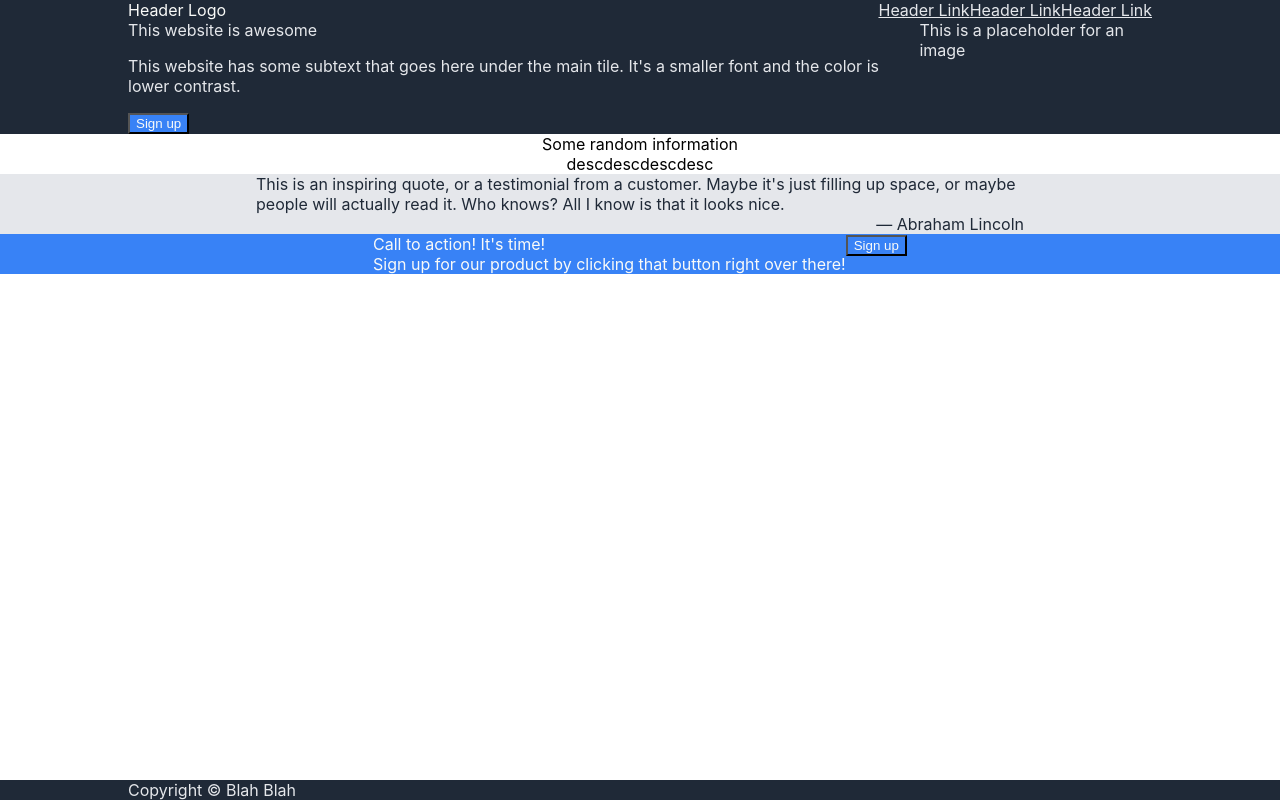
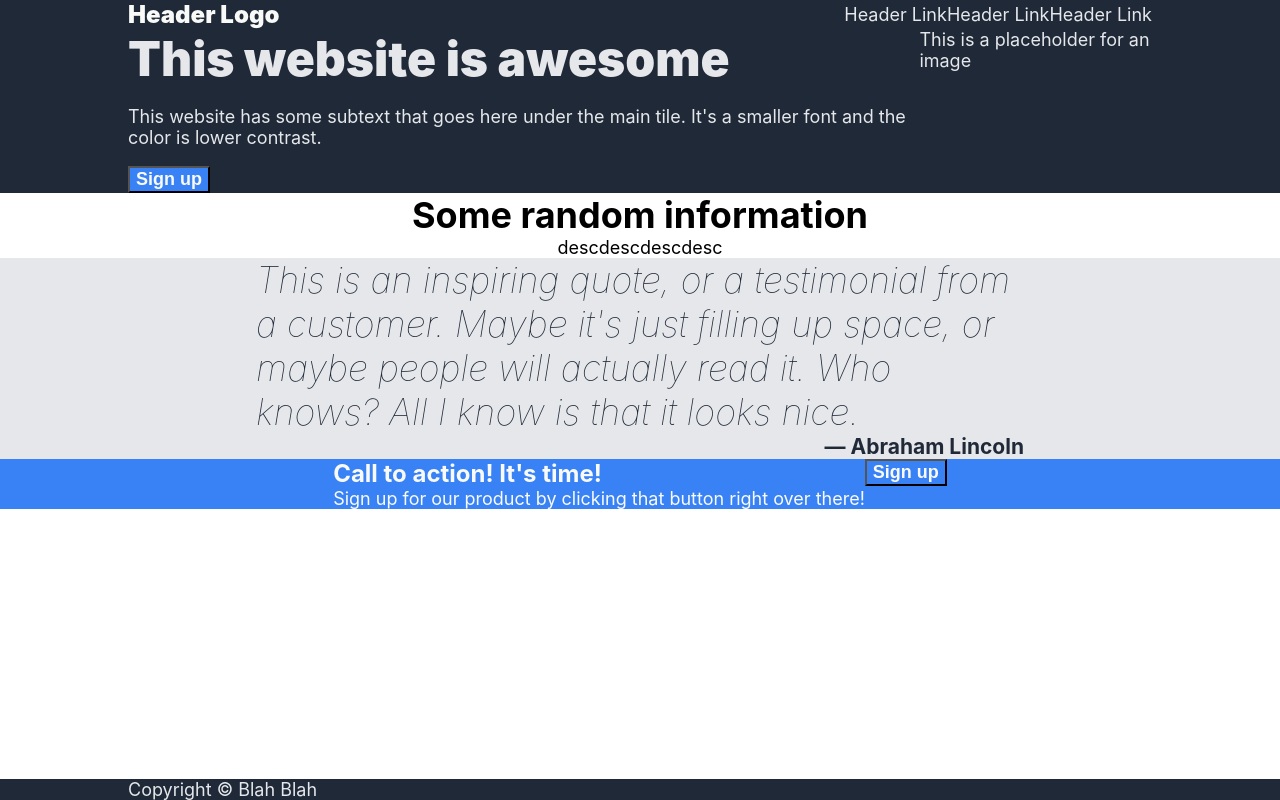
Before and after one commit to apmwebdev/odin-landing-page, a plain HTML site: page index.html in a window 1280 px wide. Drawn offline with Linux system fonts and the light colour scheme.

Commit message:
Add text sizing styles

```diff
--- a/index.html
+++ b/index.html
@@ -20,7 +20,7 @@
         <div class="hero-container main-width flex">
           <div class="hero-left">
             <div class="hero-title">This website is awesome</div>
-            <p>
+            <p class="hero-text">
               This website has some subtext that goes here under the main
               tile. It's a smaller font and the color is lower contrast.
             </p>
@@ -52,7 +52,7 @@
       </section>
       <section class="quote-section">
         <div class="quote-container narrow flex">
-          <div class="quote">
+          <div class="quote-text">
             This is an inspiring quote, or a testimonial from a customer. Maybe
             it's just filling up space, or maybe people will actually read it.
             Who knows? All I know is that it looks nice.
--- a/styles.css
+++ b/styles.css
@@ -9,7 +9,6 @@
 }
 
 body {
-    font-family: -apple-system, BlinkMacSystemFont, 'Segoe UI', Roboto, Oxygen, Ubuntu, Cantarell, 'Open Sans', 'Helvetica Neue', sans-serif;
     margin: 0;
     min-height: 100vh;
     flex-direction: column;
@@ -73,6 +72,8 @@ body {
     color: var(--white);
 }
 
+/*TODO: Add color for bg of hero image*/
+
 .quote-section {
     background-color: var(--light-gray);
     color: var(--dark-blue);
@@ -82,3 +83,58 @@ body {
     background-color: var(--blue);
     color: var(--white);
 }
+
+/* Text */
+
+body {
+    font-family: -apple-system, BlinkMacSystemFont, 'Segoe UI', Roboto, Oxygen, Ubuntu, Cantarell, 'Open Sans', 'Helvetica Neue', sans-serif;
+    font-size: 18px;
+}
+
+.header-logo {
+    font-size: 24px;
+    font-weight: 900;
+}
+
+.header a {
+    text-decoration: none;
+    /*font-size: 18px;*/
+}
+
+.hero-title {
+    font-size: 48px;
+    font-weight: 900;
+}
+
+.tiles-title {
+    font-size: 36px;
+    font-weight: bold;
+}
+
+.quote-text {
+    font-size: 36px;
+    font-style: italic;
+    font-weight: lighter;
+}
+
+.quote-cite {
+    font-size: 21px;
+    font-weight: bold;
+}
+
+.action-title {
+    font-size: 24px;
+    font-weight: bold;
+}
+
+button {
+    font-size: 18px;
+    font-weight: bold;
+}
+
+/*
+TODO: Fix width of action section
+TODO: Fix spacing everywhere
+TODO: Fix tile styling
+TODO: Fix button styling
+*/
```
